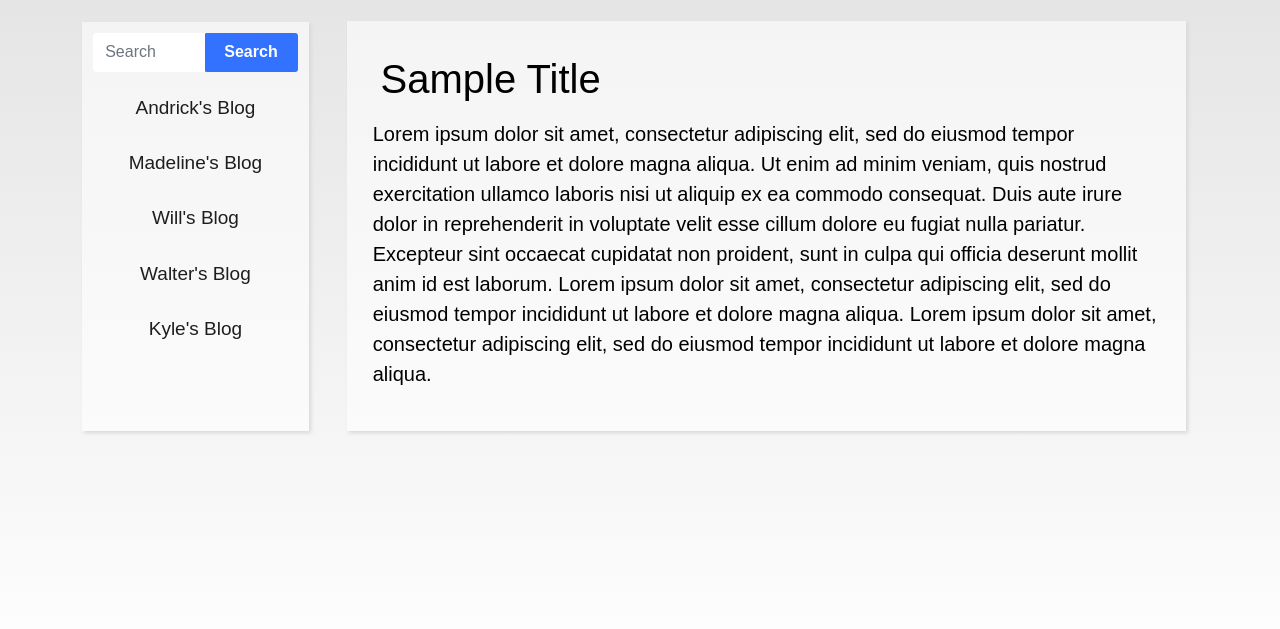
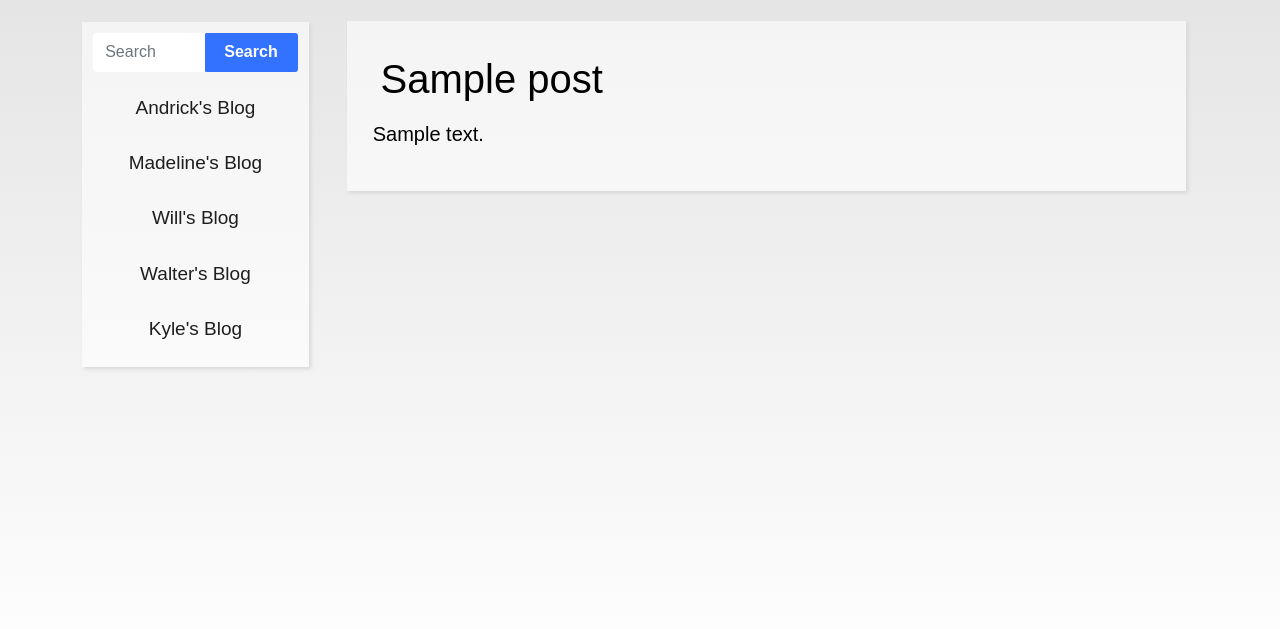
Before and after one commit to Walter-Conwell/Blueit, a Node server app: page / in a window 1280 px wide. Shown: the part 107-736 px from the top of the page. Run offline with Node 20, Linux system fonts and the light colour scheme; tables that the repository leaves empty hold one stand-in row (values such as "Sample post"); some libraries are stand-ins or nearby versions.

Commit message:
Added partials to dynamically display posts to home page

```diff
--- a/controllers/home-routes.js
+++ b/controllers/home-routes.js
@@ -1,11 +1,36 @@
 const router = require("express").Router();
+const { BlogPost } = require("../models");
 
 router.get("/", async (req, res) => {
-  res.render("all", { loggedIn: req.session.loggedIn });
+  // res.render("all", { loggedIn: req.session.loggedIn });
+  console.log("WE ARE IN THE HOME ROUTES");
+  try {
+    console.log("WE ARE IN THE TRY BLOCK");
+    const postData = await BlogPost.findAll({});
+    var posts = postData.map((post) => post.get({ plain: true }));
+    posts = posts.slice(0, 5);
+    console.log(posts);
+    console.log("WE ARE ABOUT TO RENDER THE PAGE");
+    res.render("all", { posts });
+  } catch (err) {
+    res.status(500).json(err);
+  }
 });
 
 router.get("/blogwrite", async (req, res) => {
   res.render("blogWrite", { layout: "blogwrite-layout" });
 });
 
+router.get("/Andrick", async (req, res) => {
+  try {
+    const postData = await BlogPost.findAll({
+      where: {
+        user_id: 5,
+      },
+    });
+    const posts = postData.map((post) => post.get({ plain: true }));
+    res.render("all", posts);
+  } catch (err) {}
+});
+
 module.exports = router;
--- a/views/all.handlebars
+++ b/views/all.handlebars
@@ -2,21 +2,8 @@
 
 <div class="container">
     <div class="content">
-        <div class="blog">
-            <h1>Sample Title</h1>
-            <p id="blogBody">
-                Lorem ipsum dolor sit amet, consectetur adipiscing elit, sed do
-                eiusmod tempor incididunt ut labore et dolore magna aliqua. Ut enim
-                ad minim veniam, quis nostrud exercitation ullamco laboris nisi ut
-                aliquip ex ea commodo consequat. Duis aute irure dolor in
-                reprehenderit in voluptate velit esse cillum dolore eu fugiat nulla
-                pariatur. Excepteur sint occaecat cupidatat non proident, sunt in
-                culpa qui officia deserunt mollit anim id est laborum. Lorem ipsum
-                dolor sit amet, consectetur adipiscing elit, sed do eiusmod tempor
-                incididunt ut labore et dolore magna aliqua. Lorem ipsum dolor sit
-                amet, consectetur adipiscing elit, sed do eiusmod tempor incididunt
-                ut labore et dolore magna aliqua.
-            </p>
-        </div>
+        {{#each posts}}
+        {{> post-contents}}
+        {{/each}}
     </div>
 </div>
--- /dev/null
+++ b/views/partials/post-contents.handlebars
@@ -0,0 +1,6 @@
+<div class="blog">
+  <h1>{{post_title}}</h1>
+  <p id="blogBody">
+    {{post_text}}
+  </p>
+</div>
```
